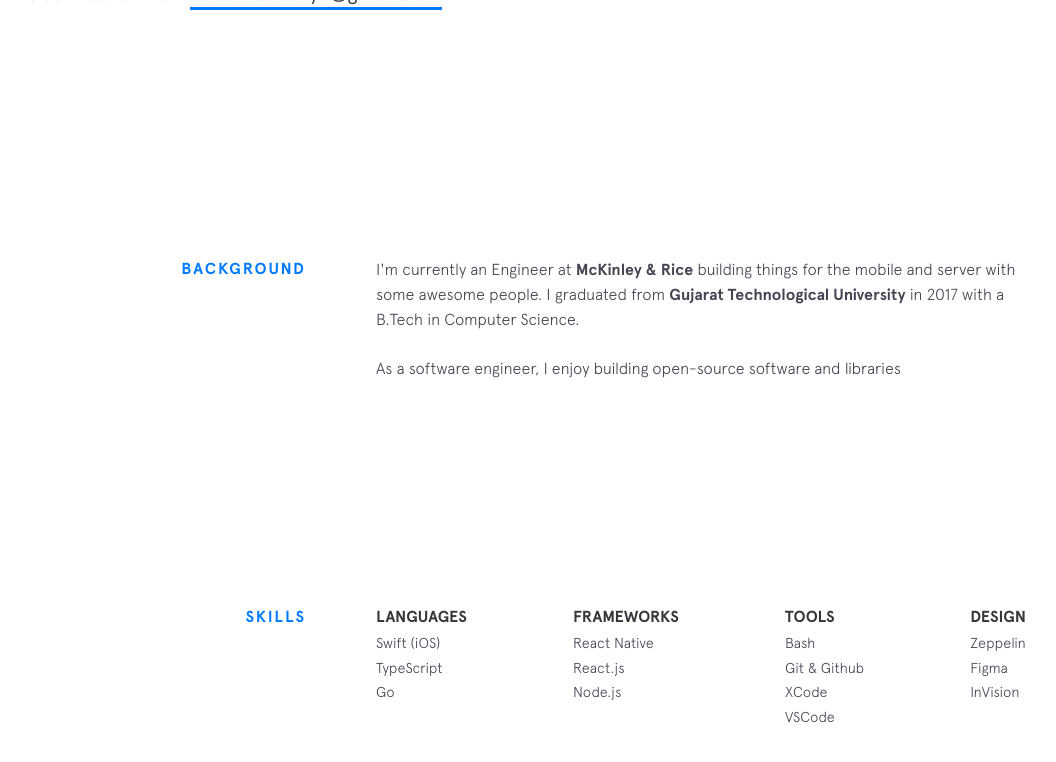
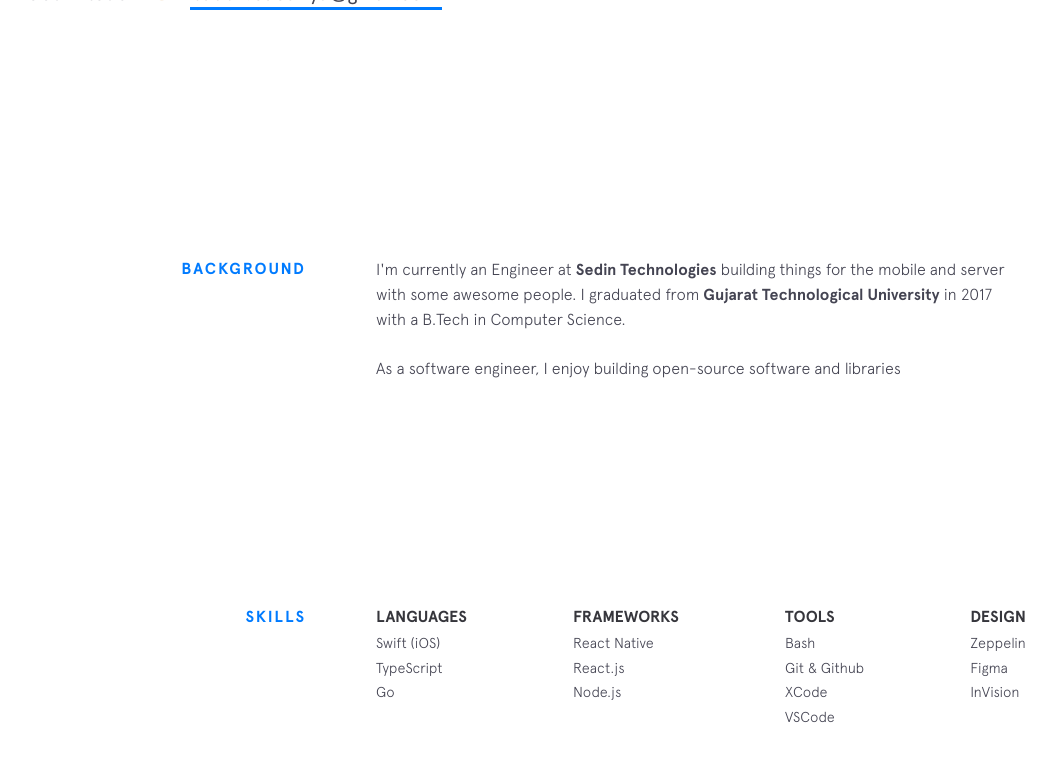
Before and after one commit to satishbabariya/satishbabariya.github.io, a Jekyll site: the page built from index.markdown, in a window 1280 px wide and 900 px high, scrolled down 743 px. Shown: the top 762 px of the window, without its empty margins (74-1130 px from the left). Built offline with Jekyll 4.4.1, drawn with Linux system fonts in a browser that asks for light colours; nearby versions of some CDN libraries.

Commit message:
Update background.html

```diff
--- a/_includes/background.html
+++ b/_includes/background.html
@@ -3,8 +3,8 @@
   <div class="section__content">
     <p>
       I'm currently an Engineer at
-      <a class="underline-link" href="https://mckinleyrice.com/" target="_blank"
-        >McKinley & Rice</a
+      <a class="underline-link" href="https://sedintechnologies.com/" target="_blank"
+        >Sedin Technologies</a
       >
       building things for the mobile and server with some awesome people. I
       graduated from
```
